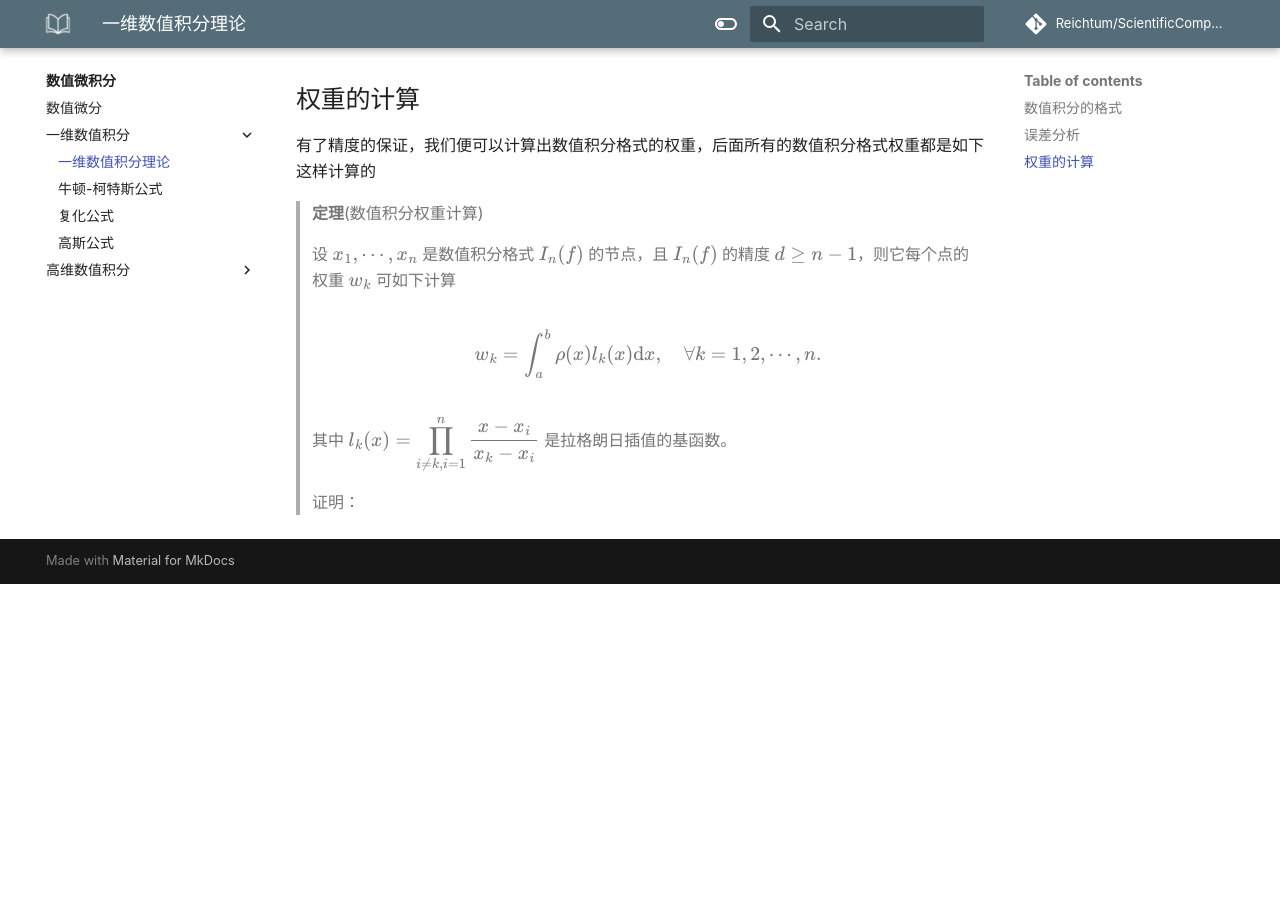
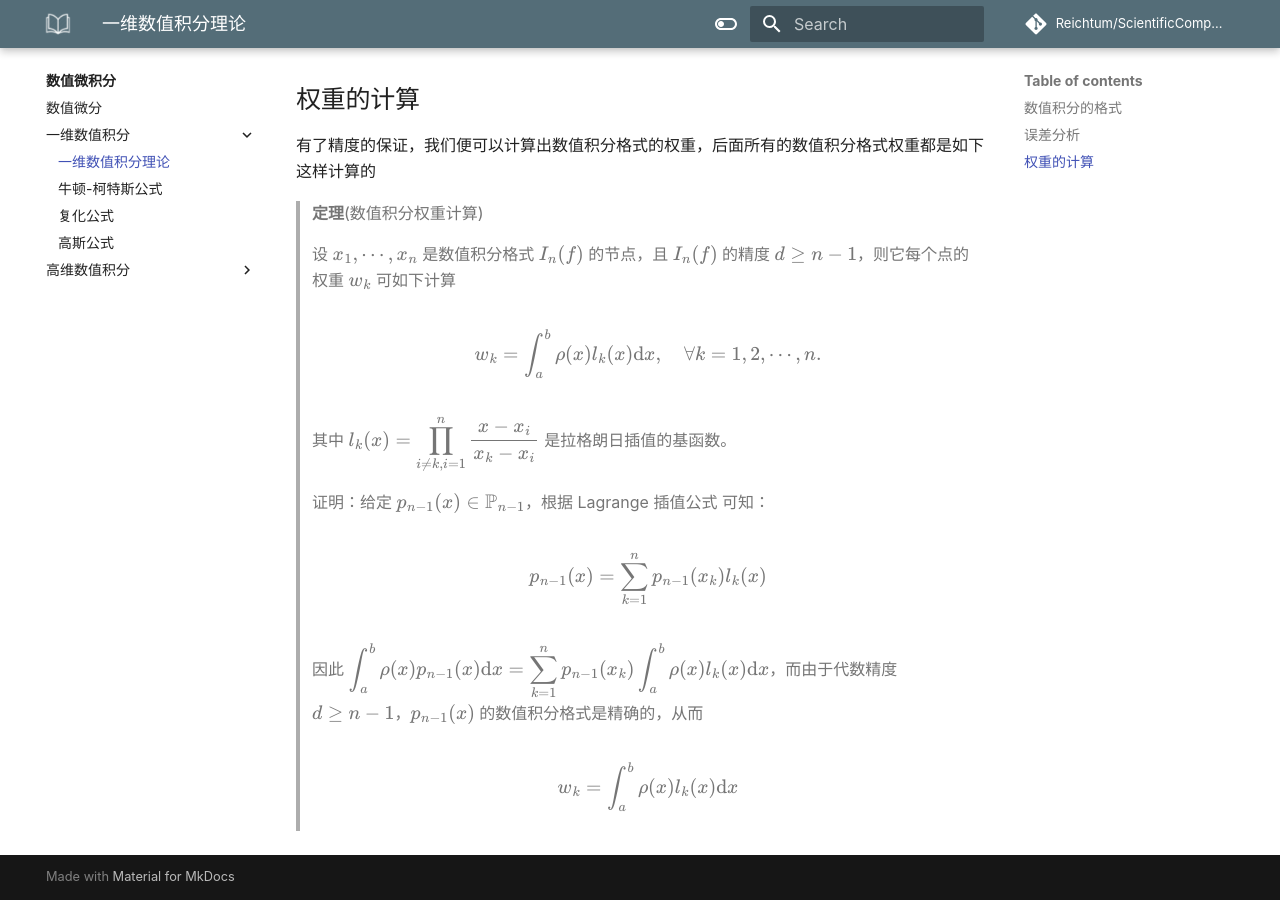
Before and after one commit to ReichtumQian/ScientificComputingWiKi, an MkDocs documentation site: the page built from docs/数值微积分/一维数值积分/一维数值积分理论.md, in a window 1280 px wide and 900 px high, scrolled down 1545 px. Built offline with MkDocs 1.6.1 and Material for MkDocs 9.7.7, drawn with Linux system fonts in a browser that asks for light colours; some web fonts are replaced; comment, search, counter and statistics services are not loaded; before the commit the page ends 2129 px from its top, so only the background shows below that.

Commit message:
补全数值积分权重证明

```diff
--- a/docs/数值微积分/一维数值积分/一维数值积分理论.md
+++ b/docs/数值微积分/一维数值积分/一维数值积分理论.md
@@ -57,5 +57,11 @@ $$
 > $$ w_k = \int_a^b \rho(x) l_k(x)\mathrm{d} x, \quad \forall k = 1,2,\cdots,n.$$
 >
 > 其中 $l_k(x) = \prod \limits_{i \neq k, i = 1}^n \frac{x - x_i}{x_k - x_i}$ 是拉格朗日插值的基函数。
-
-> 证明：
+>
+> 证明：给定 $p_{n-1}(x) \in \mathbb{P}_{n-1}$，根据 Lagrange 插值公式 可知：
+>
+> $$ p_{n-1}(x) = \sum\limits_{k = 1}^n p_{n-1}(x_k)l_k(x) $$
+>
+> 因此 ${\displaystyle \int_a^b \rho(x)p_{n-1}(x)\mathrm{d} x = \sum\limits_{k = 1}^n p_{n-1}(x_k)\int_a^b \rho(x)l_k(x)\mathrm{d} x}$，而由于代数精度 $d \geq n-1$，$p_{n-1}(x)$ 的数值积分格式是精确的，从而
+>
+> $$ w_k = \int_a^b \rho(x)l_k(x)\mathrm{d} x $$
```
